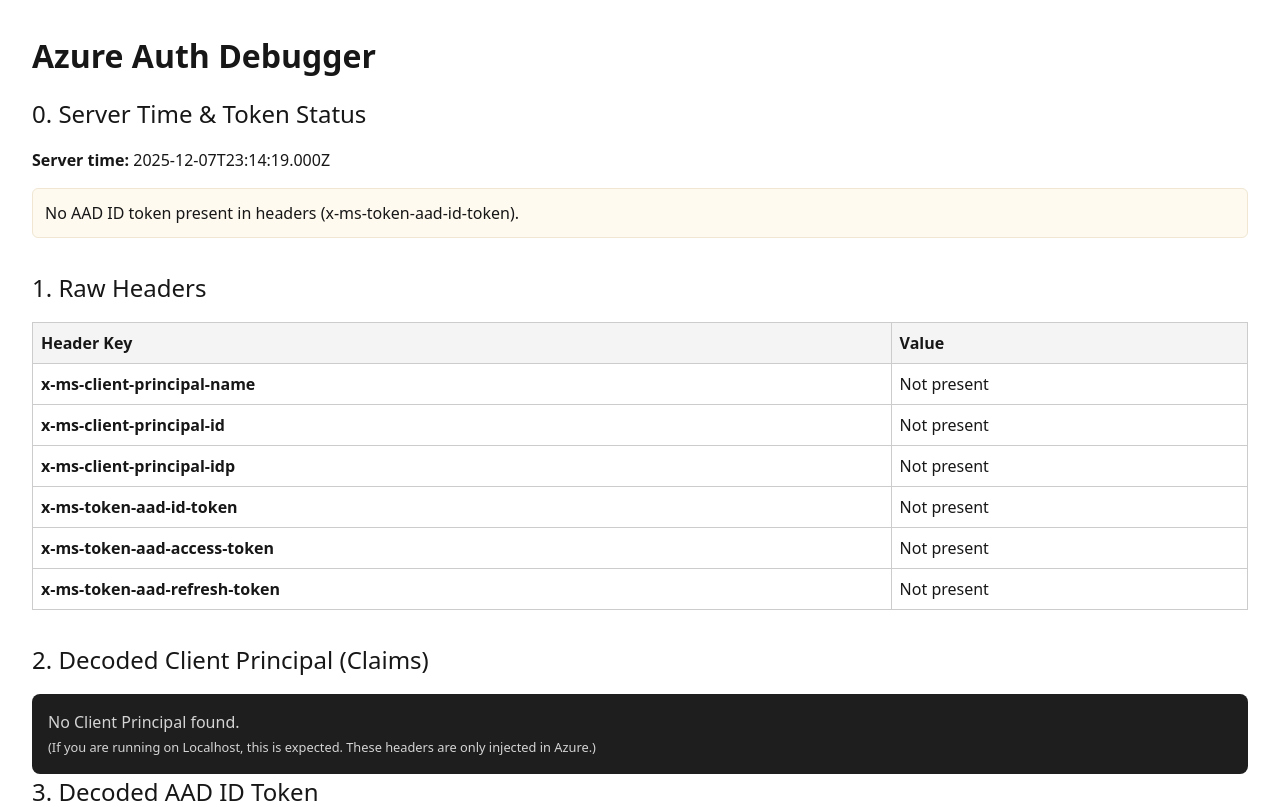
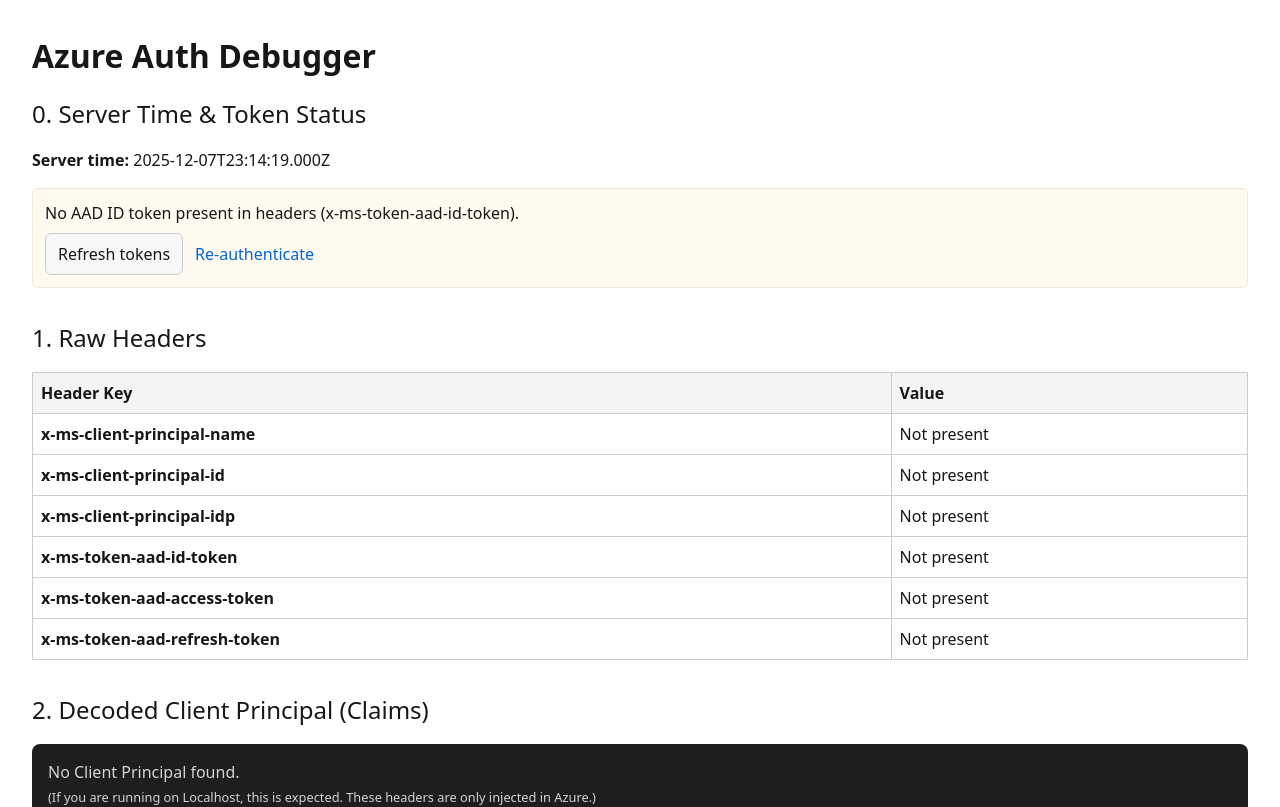
Before and after one commit to samuelbohl/guess-the-number, a Next.js app in the folder game-player/: page /auth-debug in a window 1280 px wide. Shown: the top 807 px of the page. Built offline with nearby package versions, Linux system fonts and the light colour scheme.

Commit message:
add token revalidation logic

```diff
--- /dev/null
+++ b/game-player/app/auth-debug/TokenActions.tsx
@@ -0,0 +1,43 @@
+'use client';
+
+import { useState } from 'react';
+
+export default function TokenActions({ returnPath }: { returnPath: string }) {
+  const [loading, setLoading] = useState(false);
+
+  const refresh = async () => {
+    try {
+      setLoading(true);
+      await fetch('/.auth/refresh', { credentials: 'include' });
+      location.reload();
+    } finally {
+      setLoading(false);
+    }
+  };
+
+  const loginUrl = `/.auth/login/aad?post_login_redirect_uri=${encodeURIComponent(returnPath)}`;
+
+  return (
+    <div style={{ display: 'flex', gap: '0.75rem', alignItems: 'center', marginTop: '0.5rem' }}>
+      <button
+        onClick={refresh}
+        disabled={loading}
+        style={{
+          padding: '0.5rem 0.75rem',
+          borderRadius: 6,
+          border: '1px solid #ccc',
+          background: loading ? '#eee' : '#f7f7f7',
+          cursor: loading ? 'not-allowed' : 'pointer',
+        }}
+      >
+        {loading ? 'Refreshing…' : 'Refresh tokens'}
+      </button>
+      <a
+        href={loginUrl}
+        style={{ color: '#0366d6', textDecoration: 'none' }}
+      >
+        Re-authenticate
+      </a>
+    </div>
+  );
+}
--- a/game-player/app/auth-debug/page.tsx
+++ b/game-player/app/auth-debug/page.tsx
@@ -1,5 +1,6 @@
 import { headers } from 'next/headers';
 export const dynamic = 'force-dynamic';
+import TokenActions from './TokenActions';
 
 export default async function AuthDebugPage() {
   // 1. Get the headers object
@@ -125,6 +126,7 @@
           ) : (
             <p>No AAD ID token present in headers (x-ms-token-aad-id-token).</p>
           )}
+          <TokenActions returnPath={'/auth-debug'} />
         </div>
       </section>
 
--- /dev/null
+++ b/game-player/middleware.ts
@@ -0,0 +1,44 @@
+import { NextResponse } from 'next/server';
+import type { NextRequest } from 'next/server';
+
+function base64UrlToBase64(input: string) {
+  const normalized = input.replace(/-/g, '+').replace(/_/g, '/');
+  const pad = normalized.length % 4;
+  return normalized + (pad ? '='.repeat(4 - pad) : '');
+}
+
+function getExpFromJwt(token?: string): number | undefined {
+  if (!token) return undefined;
+  const parts = token.split('.');
+  if (parts.length < 2) return undefined;
+  try {
+    const payloadBase64 = base64UrlToBase64(parts[1]);
+    // atob is available in the edge runtime
+    const payloadStr = atob(payloadBase64);
+    const payload = JSON.parse(payloadStr);
+    return typeof payload.exp === 'number' ? payload.exp : undefined;
+  } catch {
+    return undefined;
+  }
+}
+
+export function middleware(req: NextRequest) {
+  const now = Math.floor(Date.now() / 1000);
+  const idToken = req.headers.get('x-ms-token-aad-id-token') || undefined;
+  const exp = getExpFromJwt(idToken);
+
+
+  if (exp !== undefined && now >= exp) {
+    const url = req.nextUrl.clone();
+    const returnUrl = `${url.origin}${url.pathname}${url.search}`;
+    const loginUrl = `${url.origin}/.auth/login/aad?post_login_redirect_uri=${encodeURIComponent(returnUrl)}`;
+    return NextResponse.redirect(loginUrl);
+  }
+
+  return NextResponse.next();
+}
+
+// Exclude static assets and Azure EasyAuth endpoints to avoid redirect loops
+export const config = {
+  matcher: ['/((?!_next|favicon.ico|public|.auth).*)'],
+};
```
